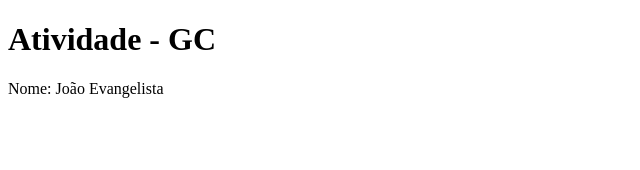
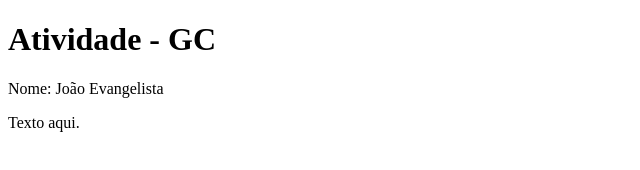
Before and after one commit to joaoev/atividade-gc-2024-2, a plain HTML site: page index.html in a window 1280 px wide. Shown: the full height of the page, 0-640 px from the left. Drawn offline with Linux system fonts and the light colour scheme.

Commit message:
add: Add Main

```diff
--- a/index.html
+++ b/index.html
@@ -13,6 +13,9 @@
             <h1>Atividade - GC</h1>
             <p>Nome: João Evangelista</p>
         </header>
+        <main>
+            <p>Texto aqui.</p>
+        </main>
     </div>
 </body>
 
```
